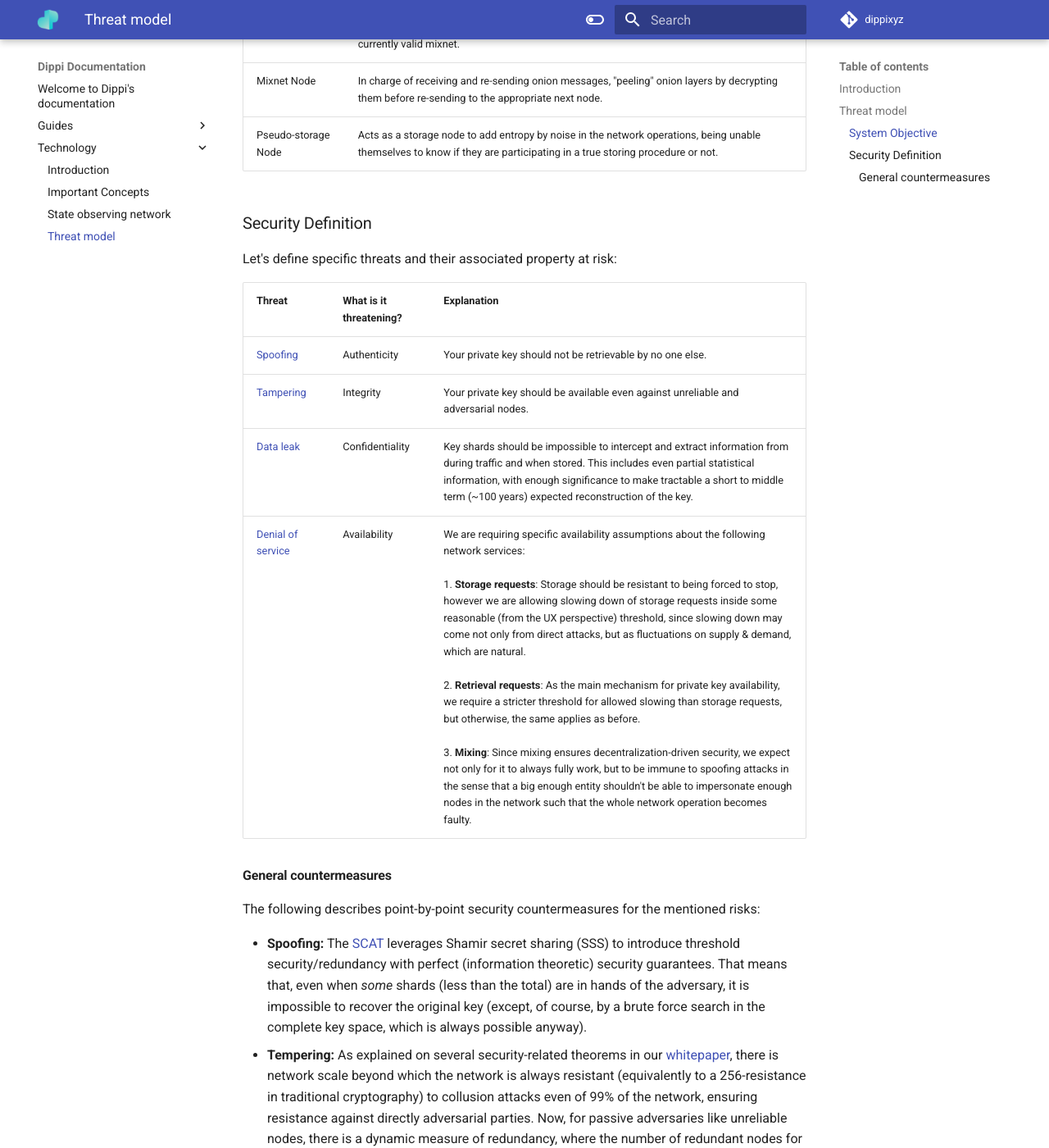
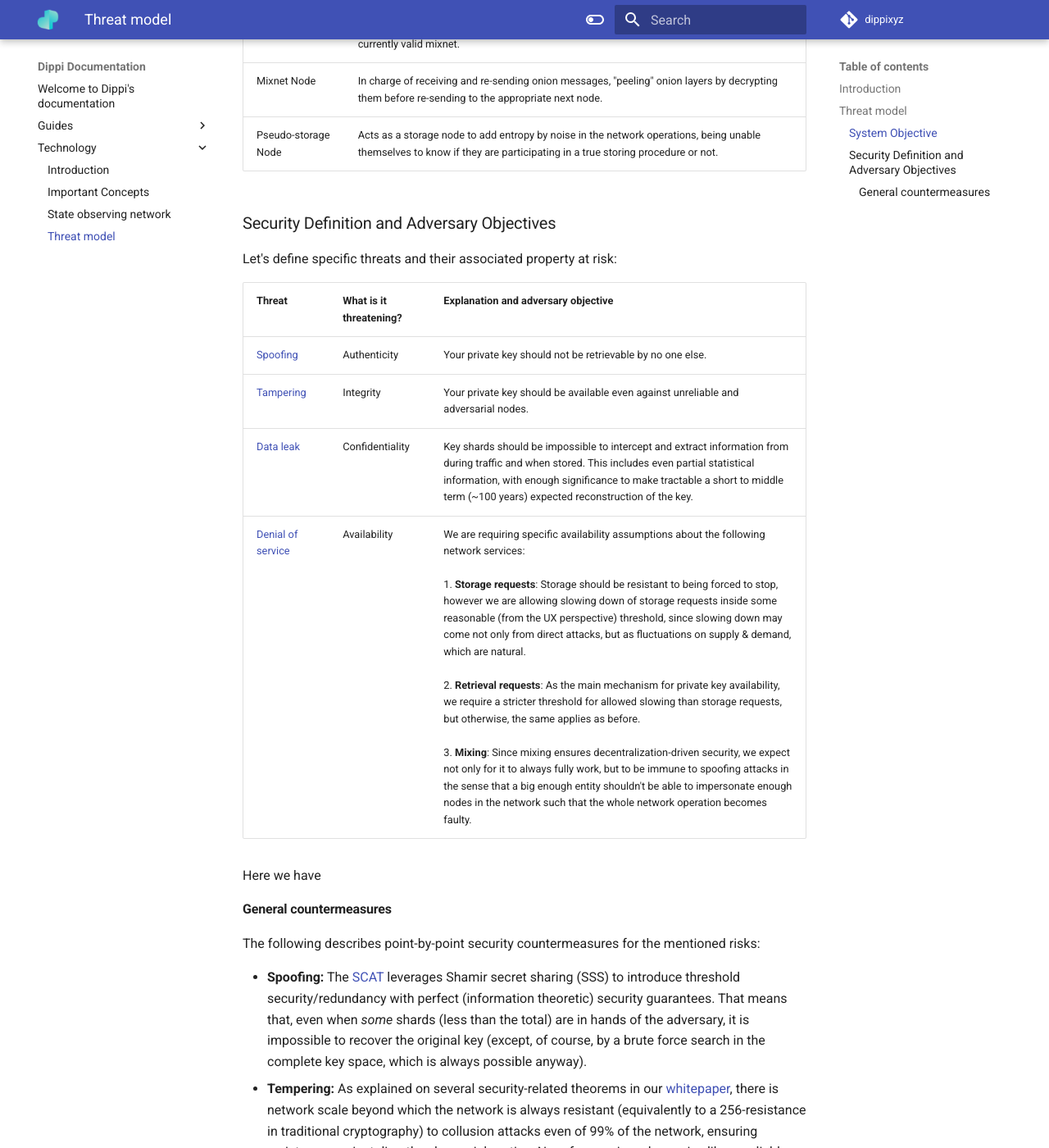
Before and after one commit to slabsxyz/legacy-docs, an MkDocs documentation site: the page built from docs/technology/threat_model.md, in a window 1280 px wide and 1400 px high, scrolled down 1509 px. Shown: the whole window at 82% size. Built offline with MkDocs 1.6.1 and Material for MkDocs 9.7.7, drawn with Linux system fonts in a browser that asks for light colours.

Commit message:
add: Adversary Objectives

```diff
--- a/docs/technology/threat_model.md
+++ b/docs/technology/threat_model.md
@@ -32,16 +32,18 @@ We have the following table explaining them:
 
 | Resource |  -->
 
-### Security Definition
+### Security Definition and Adversary Objectives
 
 Let's define specific threats and their associated property at risk:
 
-| Threat | What is it threatening? | Explanation |
+| Threat | What is it threatening? | Explanation and adversary objective |
 |:-------|:------------------------|:------------|
 | [Spoofing](https://en.wikipedia.org/wiki/Spoofing_attack) | Authenticity | Your private key should not be retrievable by no one else. |
 | [Tampering](https://en.wikipedia.org/wiki/Tampering_(crime))| Integrity | Your private key should be available even against unreliable and adversarial nodes. |
 | [Data leak](https://en.wikipedia.org/wiki/Data_leak) | Confidentiality | Key shards should be impossible to intercept and extract information from during traffic and when stored. This includes even partial statistical information, with enough significance to make tractable a short to middle term (~100 years) expected reconstruction of the key. |
 | [Denial of service](https://en.wikipedia.org/wiki/Denial-of-service_attack) | Availability | We are requiring specific availability assumptions about the following network services: <br><br> 1. **Storage requests**: Storage should be resistant to being forced to stop, however we are allowing slowing down of storage requests inside some reasonable (from the UX perspective) threshold, since slowing down may come not only from direct attacks, but as fluctuations on supply & demand, which are natural. <br><br> 2. **Retrieval requests**: As the main mechanism for private key availability, we require a stricter threshold for allowed slowing than storage requests, but otherwise, the same applies as before. <br><br> 3. **Mixing**: Since mixing ensures decentralization-driven security, we expect not only for it to always fully work, but to be immune to spoofing attacks in the sense that a big enough entity shouldn't be able to impersonate enough nodes in the network such that the whole network operation becomes faulty.|
+
+Here we have
 
 #### General countermeasures
 
```
